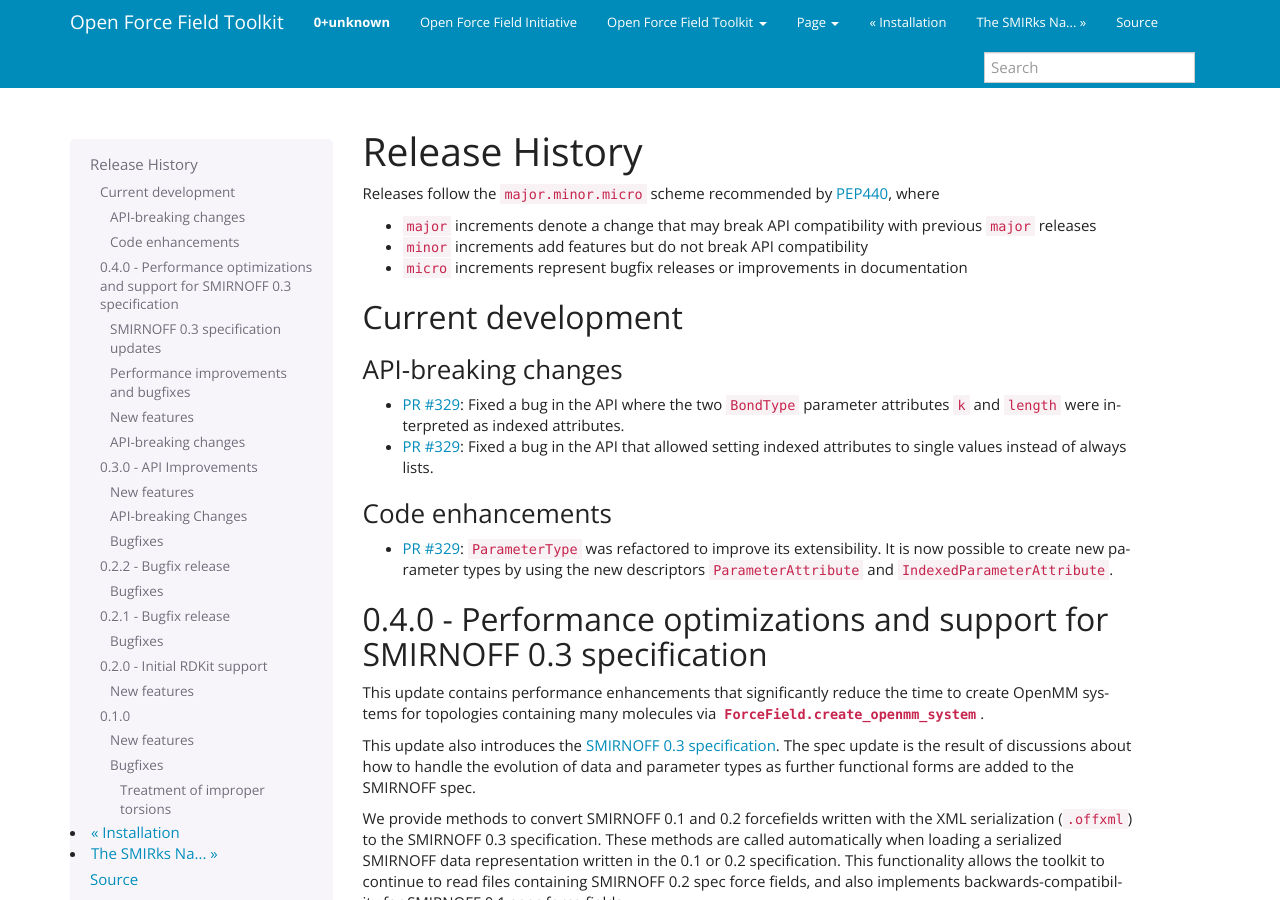
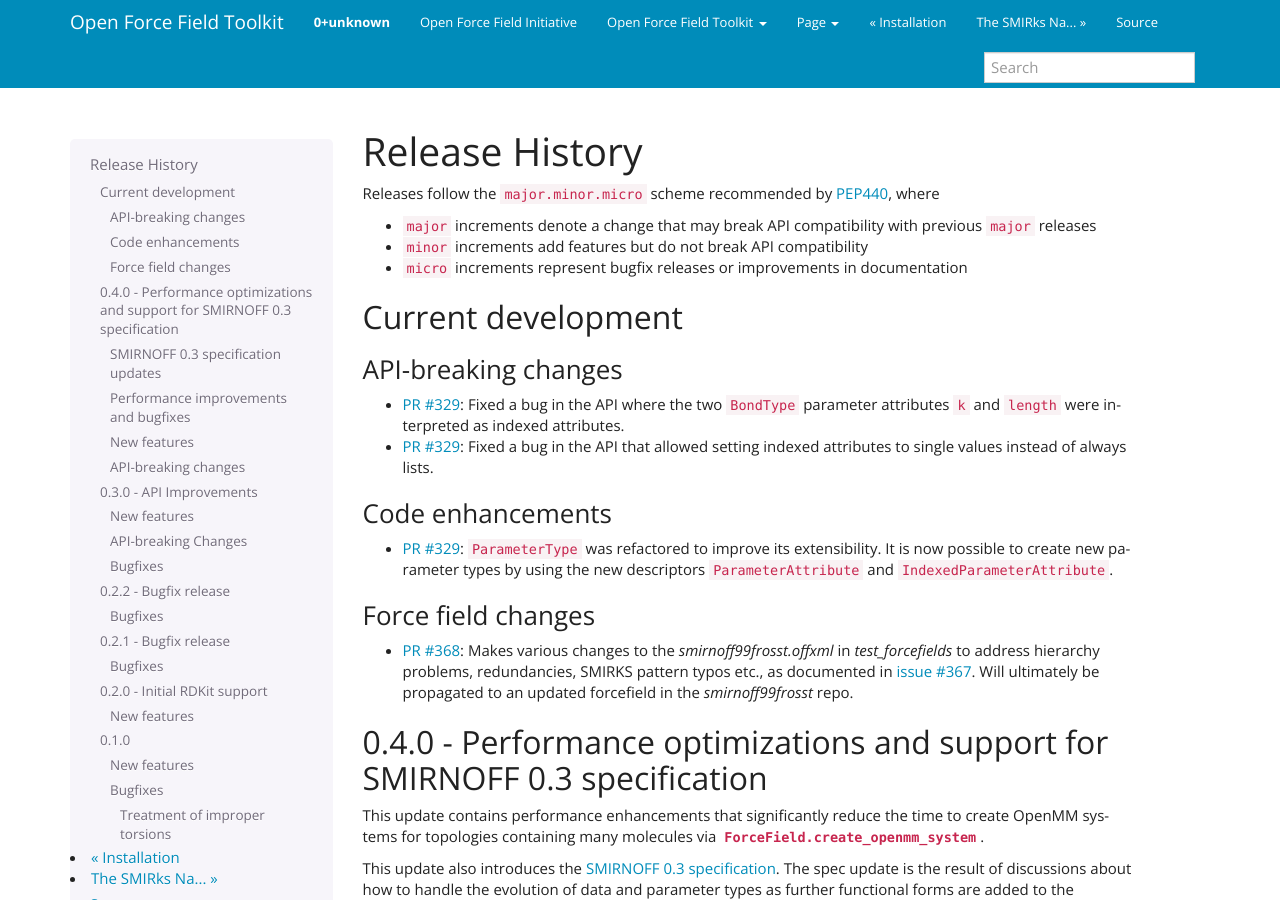
Before and after one commit to openforcefield/openff-toolkit, a Sphinx documentation site: the page built from docs/releasehistory.rst, in a window 1280 px wide and 900 px high. Built offline with Sphinx 7.4.7, drawn with Linux system fonts in a browser that asks for light colours.

Commit message:
Update changelog

```diff
--- a/docs/releasehistory.rst
+++ b/docs/releasehistory.rst
@@ -23,6 +23,10 @@
 - `PR #329 <https://github.com/openforcefield/openforcefield/pull/329>`_: ``ParameterType`` was refactored to improve its
   extensibility. It is now possible to create new parameter types by using the new descriptors ``ParameterAttribute`` and
   ``IndexedParameterAttribute``.
+
+Force field changes
+"""""""""""""""""""
+- `PR #368 <https://github.com/openforcefield/openforcefield/pull/368>`_: Makes various changes to the `smirnoff99frosst.offxml` in `test_forcefields` to address hierarchy problems, redundancies, SMIRKS pattern typos etc., as documented in `issue #367 <https://github.com/openforcefield/openforcefield/issues/367>`_. Will ultimately be propagated to an updated forcefield in the `smirnoff99frosst` repo.
 
 
 0.4.0 - Performance optimizations and support for SMIRNOFF 0.3 specification
```
